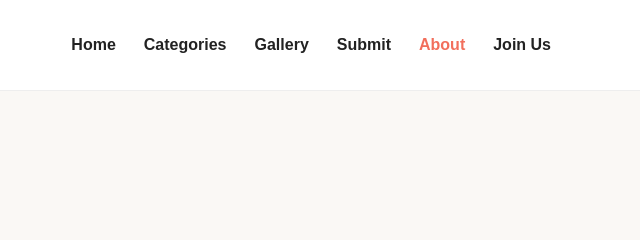
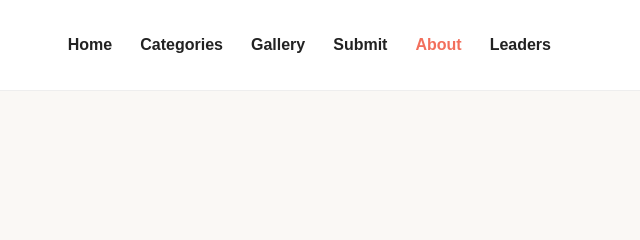
Before and after one commit to cathyyang0423/EchoArt, a plain HTML site: page about.html in a window 1280 px wide. Shown: the top 240 px of the page, 640-1280 px from the left. Drawn offline with Linux system fonts and the light colour scheme.

Commit message:
Update about.html

```diff
--- a/about.html
+++ b/about.html
@@ -17,7 +17,7 @@
         <li><a href="gallery.html">Gallery</a></li>
         <li><a href="submit.html">Submit</a></li>
         <li><a href="about.html">About</a></li>
-        <li><a href="join.html">Join Us</a></li>
+       <li><a href="join.html">Leaders</a></li>
       </ul>
     </nav>
   </header>
```
